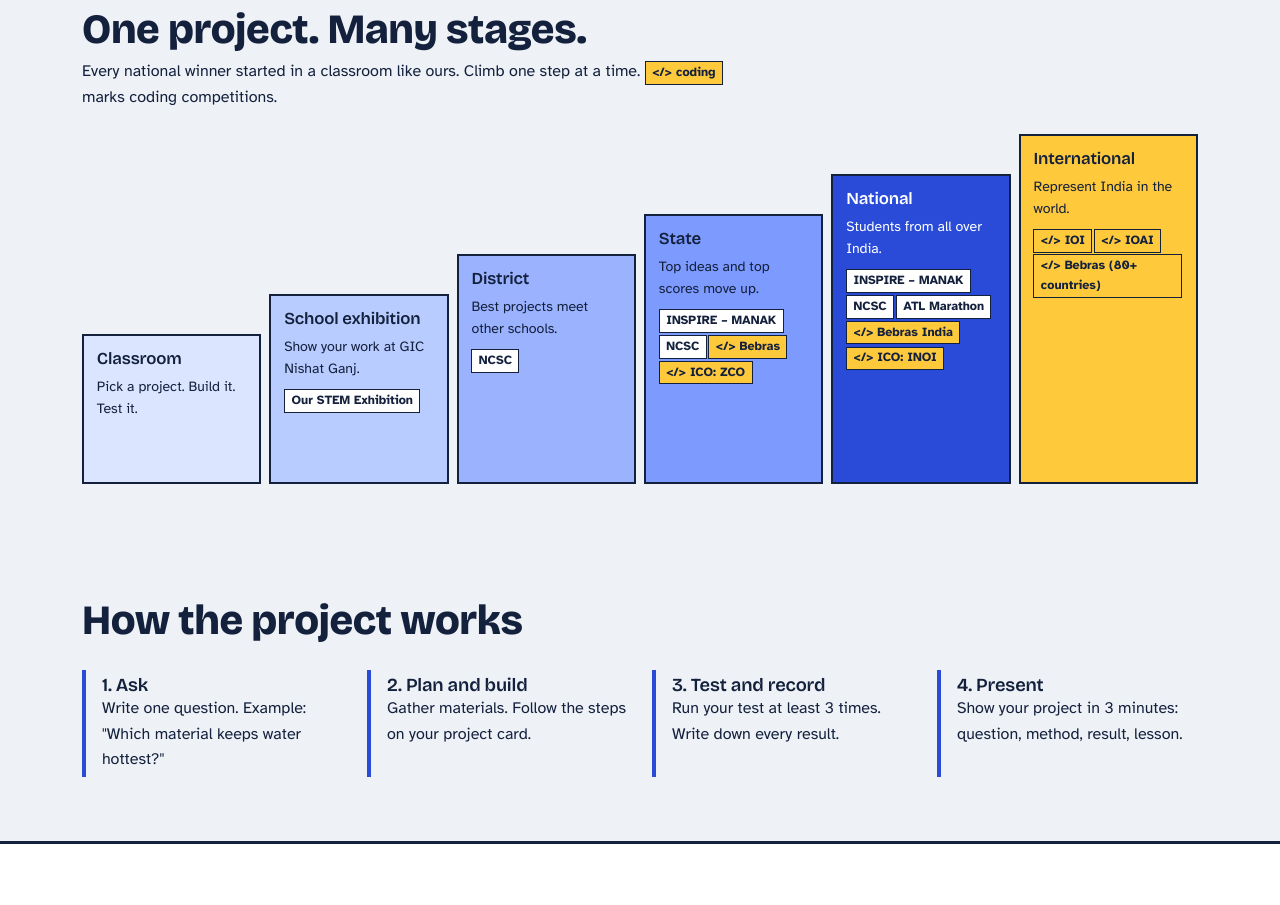
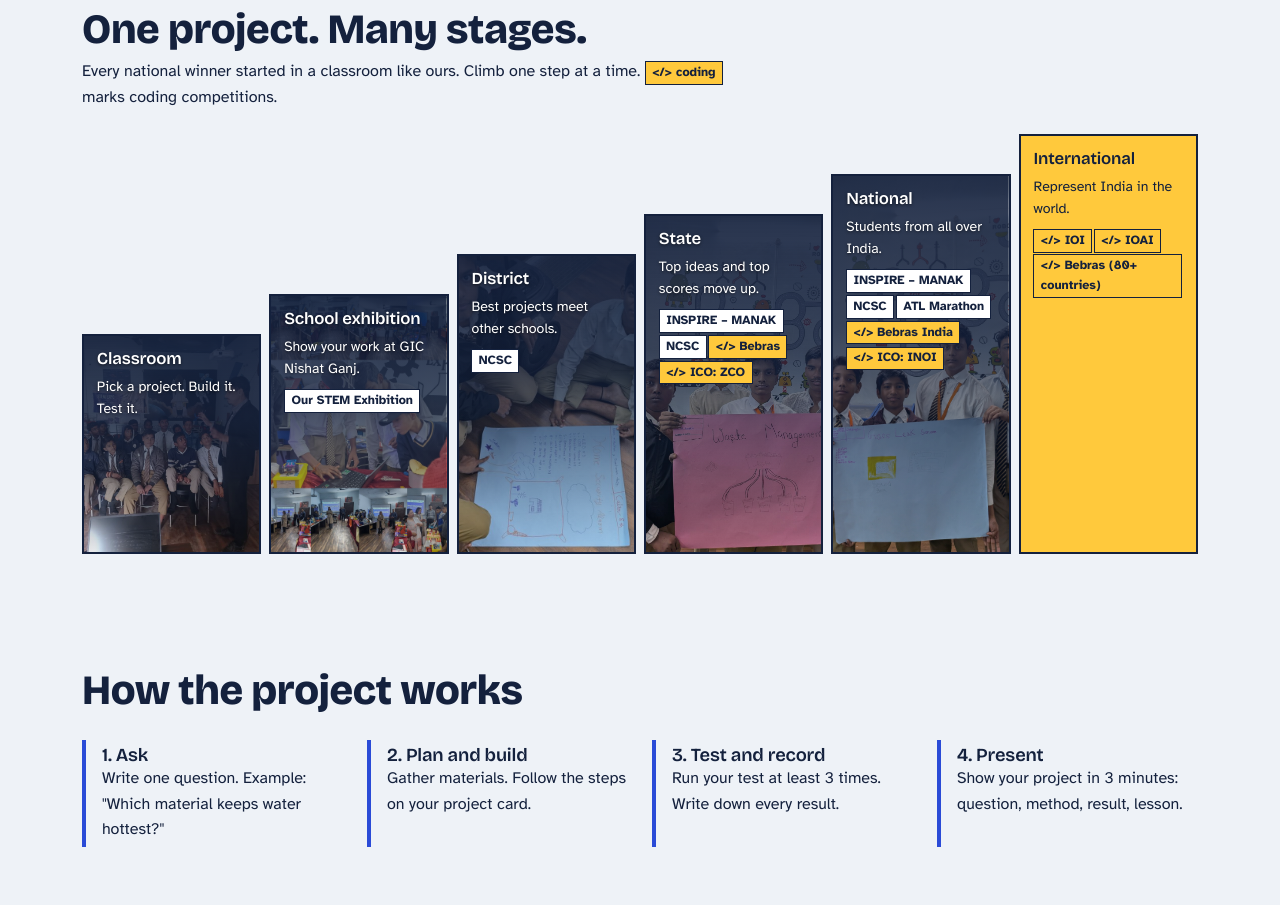
Before and after one commit to KhanRiyazi/STEM-Lab-, a plain HTML site: page index.html in a window 1280 px wide. Shown: the part 780-1685 px from the top of the page. Drawn offline with nearby package versions, Linux system fonts and the light colour scheme.

Commit message:
add photos in background

```diff
--- a/css/style.css
+++ b/css/style.css
@@ -46,8 +46,8 @@ section{padding:4rem 0}
 .stair{border:2px solid var(--ink);padding:.8rem;display:flex;flex-direction:column;gap:.4rem}
 .stair h3{font-size:1.05rem;margin:0}
 .stair p{font-size:.88rem;margin:0}
-.s1{min-height:150px;background:#dbe5ff}.s2{min-height:190px;background:#b9ccff}.s3{min-height:230px;background:#9bb2ff}
-.s4{min-height:270px;background:#7d9aff}.s5{min-height:310px;background:var(--cobalt);color:#fff}.s6{min-height:350px;background:var(--signal)}
+.s1{min-height:220px;background:#dbe5ff}.s2{min-height:260px;background:#b9ccff}.s3{min-height:300px;background:#9bb2ff}
+.s4{min-height:340px;background:#7d9aff}.s5{min-height:380px;background:var(--cobalt);color:#fff}.s6{min-height:420px;background:var(--signal)}
 .chip{display:inline-block;font-size:.78rem;font-weight:700;border:1.5px solid var(--ink);padding:.05rem .4rem;margin:.1rem .1rem 0 0;background:#fff;color:var(--ink)}
 .chip.code{background:var(--signal)}
 @media (max-width:991px){.stairs{grid-template-columns:1fr}.stair{min-height:0!important}}
@@ -73,7 +73,9 @@ section{padding:4rem 0}
 
 /* Student photos on the staircase. Added by js/app.js only when a photo file exists. */
 .stair.has-photo{
-  background-image:linear-gradient(to top,rgba(20,33,61,.88) 15%,rgba(20,33,61,.35) 100%),var(--photo);
-  background-size:cover;background-position:center;color:#fff;
+  background-image:linear-gradient(to bottom,rgba(20,33,61,.92) 0%,rgba(20,33,61,.78) 40%,rgba(20,33,61,.1) 100%),var(--photo);
+  background-size:cover;background-position:center 40%;color:#fff;
 }
 .stair.has-photo h3,.stair.has-photo p{text-shadow:0 1px 3px rgba(0,0,0,.6)}
+
+@media (max-width:991px){.stair.has-photo{min-height:240px!important}}
--- a/index.html
+++ b/index.html
@@ -399,6 +399,7 @@
 </div>
 
 <script src="https://cdn.jsdelivr.net/npm/bootstrap@5.3.3/dist/js/bootstrap.bundle.min.js"></script>
+<script src="js/photos.js"></script>
 <script src="js/data.js"></script>
 <script src="js/art.js"></script>
 <script src="js/app.js"></script>
--- a/js/app.js
+++ b/js/app.js
@@ -126,19 +126,3 @@ document.querySelectorAll("[data-guide]").forEach(a => a.addEventListener("click
   const t = document.querySelector('[data-bs-target="#g-' + a.dataset.guide + '"]');
   if (t) bootstrap.Tab.getOrCreateInstance(t).show();
 }));
-
-// ---- Student photos on the staircase ----
-// Put photos in assets/students/ named classroom, school, district, state, national, international
-// (.jpg, .jpeg, .png or .webp). Steps without a photo keep their plain colour.
-document.querySelectorAll(".stair[data-photo]").forEach(el => {
-  const exts = [".jpg", ".jpeg", ".png", ".webp"];
-  const tryNext = i => {
-    if (i >= exts.length) return;
-    const url = el.dataset.photo + exts[i];
-    const img = new Image();
-    img.onload = () => { el.style.setProperty("--photo", `url("${url}")`); el.classList.add("has-photo"); };
-    img.onerror = () => tryNext(i + 1);
-    img.src = url;
-  };
-  tryNext(0);
-});
--- /dev/null
+++ b/js/photos.js
@@ -0,0 +1,17 @@
+// ---- Student photos on the staircase ----
+// Put photos in assets/students/ named classroom, school, district, state, national, international
+// (.jpg, .jpeg, .png or .webp). Steps without a photo keep their plain colour.
+document.querySelectorAll(".stair[data-photo]").forEach(el => {
+  const exts = [".jpg", ".jpeg", ".png", ".webp"];
+  const tryNext = i => {
+    if (i >= exts.length) return;
+    const url = el.dataset.photo + exts[i];
+    const img = new Image();
+    img.onload = () => { // Make the path absolute so it works from the stylesheet in css/
+    const abs = new URL(url, document.baseURI).href;
+    el.style.setProperty("--photo", `url("${abs}")`); el.classList.add("has-photo"); };
+    img.onerror = () => tryNext(i + 1);
+    img.src = url;
+  };
+  tryNext(0);
+});
```
Also changed, not shown: assets/students/classroom.jpg (added), assets/students/district.jpg (added), assets/students/national.jpg (added), assets/students/school.jpg (added), assets/students/state.jpg (added), 2 other files.
